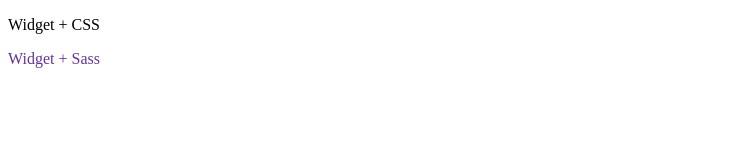
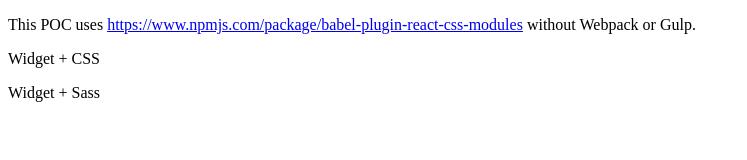
Before and after one commit to KITSKevinBonett/react-no-webpack, a React app: page / in a window 1280 px wide. Shown: the whole page, without its empty margins (0-747 px from the left). Built offline with nearby package versions, Linux system fonts and the light colour scheme.

Commit message:
tried adding Sass support as per plugin docs

```diff
--- a/index.html
+++ b/index.html
@@ -9,6 +9,7 @@
     <noscript>
       You need to enable JavaScript to run this app.
     </noscript>
+    <p>This POC uses <a href="https://www.npmjs.com/package/babel-plugin-react-css-modules">https://www.npmjs.com/package/babel-plugin-react-css-modules</a> without Webpack or Gulp.</p>
     <div id="root"></div>
     <script src="build/bundle.js"></script>
   </body>
--- a/lib/components/WidgetCSS/WidgetCSS.css
+++ b/lib/components/WidgetCSS/WidgetCSS.css
@@ -1,4 +1,3 @@
-p,
 .widget {
     color: rebeccapurple;
 }
--- a/lib/components/WidgetCSS/package.json
+++ /dev/null
@@ -1,5 +0,0 @@
-{
- "private": true,
- "name": "WidgetCSS",
- "main": "./WidgetCSS.js"
-}
--- a/lib/components/WidgetSass/WidgetSass.scss
+++ b/lib/components/WidgetSass/WidgetSass.scss
@@ -1,4 +1,3 @@
-p,
 .widget {
     color: lighten(rebeccapurple, 50%);
 }
--- a/lib/components/WidgetSass/package.json
+++ /dev/null
@@ -1,5 +0,0 @@
-{
- "private": true,
- "name": "WidgetSass",
- "main": "./WidgetSass.js"
-}
--- a/package.json
+++ b/package.json
@@ -12,7 +12,8 @@
   "license": "MIT",
   "devDependencies": {
     "babel-preset-env": "^1.6.1",
-    "babel-preset-react": "^6.24.1"
+    "babel-preset-react": "^6.24.1",
+    "postcss-scss": "^1.0.4"
   },
   "dependencies": {
     "babel-cli": "^6.26.0",
--- a/src/lib/components/WidgetCSS/WidgetCSS.js
+++ b/src/lib/components/WidgetCSS/WidgetCSS.js
@@ -1,11 +1,11 @@
 import React, { Component } from 'react';
 // import classNames from 'classnames';
-import styles from './WidgetCSS.css';
+// import styles from './WidgetCSS.css';
 
 export default class WidgetCSS extends Component {
     render() {
         return (
-            <p styleName="widget">Widget + CSS</p>
+            <p>Widget + CSS</p>
         );
     }
 }
--- a/src/lib/components/WidgetCSS/package.json
+++ /dev/null
@@ -1,5 +0,0 @@
-{
- "private": true,
- "name": "WidgetCSS",
- "main": "./WidgetCSS.js"
-}
--- a/src/lib/components/WidgetSass/WidgetSass.js
+++ b/src/lib/components/WidgetSass/WidgetSass.js
@@ -1,11 +1,11 @@
 import React, { Component } from 'react';
 // import classNames from 'classnames';
-// import styles from './WidgetSass.scss';
+import styles from './WidgetSass.scss';
 
 export default class WidgetSass extends Component {
     render() {
         return (
-            <p className="widget">Widget + Sass</p>
+            <p>Widget + Sass</p>
         );
     }
 }
--- a/src/lib/components/WidgetSass/package.json
+++ /dev/null
@@ -1,5 +0,0 @@
-{
- "private": true,
- "name": "WidgetSass",
- "main": "./WidgetSass.js"
-}
```
Also changed, not shown: .babelrc, 1 other file.
